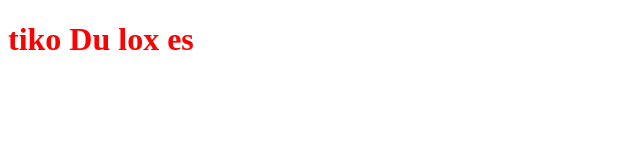
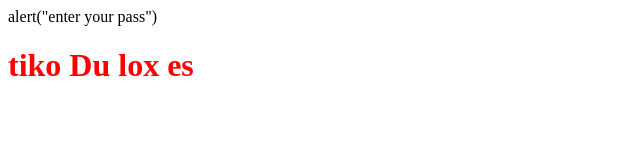
Before and after one commit to h1a2y3k4/h1a2y3k4.github.io, a plain HTML site: page index.html in a window 1280 px wide. Shown: the whole page, without its empty margins (0-640 px from the left). Drawn offline with Linux system fonts and the light colour scheme.

Commit message:
Update index.html

```diff
--- a/index.html
+++ b/index.html
@@ -10,6 +10,9 @@
         }
     </style>
 </head>
+    <scrypt>
+        alert("enter your pass")
+    </scrypt>
 <body>
     <h1>tiko Du lox es</h1>
 </body>
```
